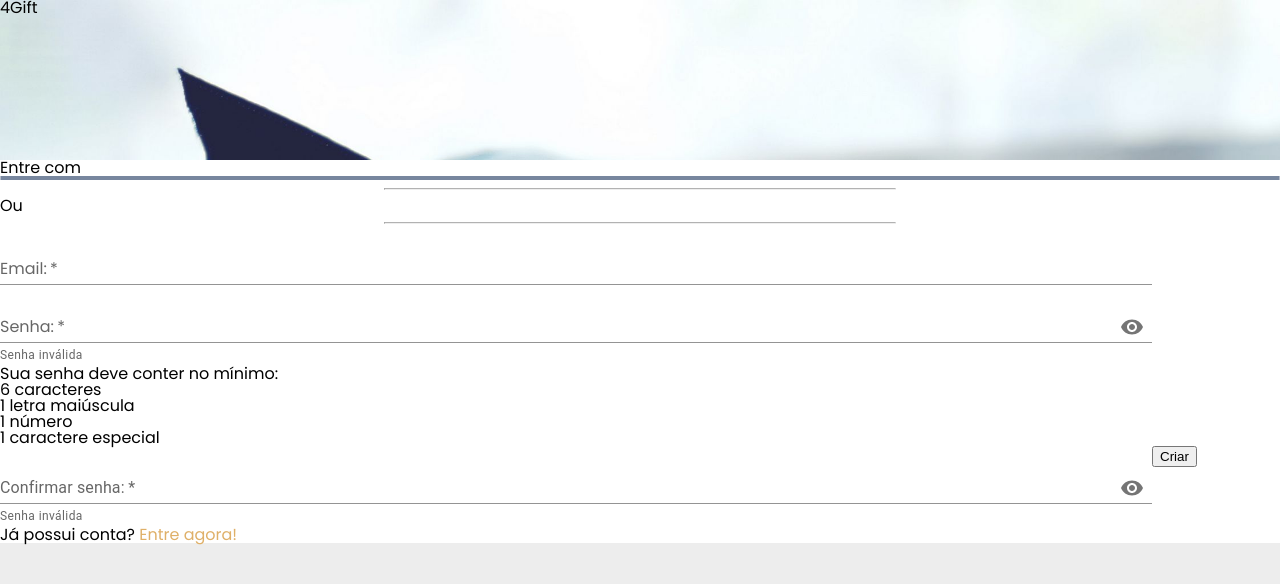
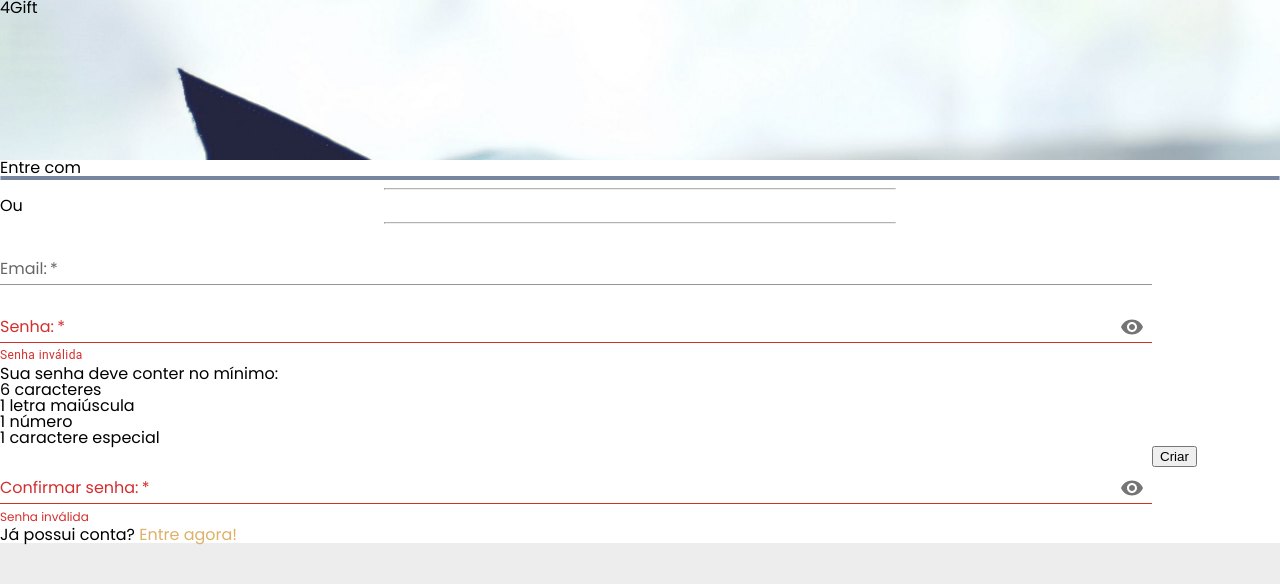
Before and after one commit to ana-pairo/4Gift, a React (Create React App) app in the folder client/: page /sign-up in a window 1280 px wide. Shown: the top 584 px of the page. Built offline with nearby package versions, Linux system fonts and the light colour scheme; a web font is replaced by a local one.

Commit message:
fix: variable error changed on signForm component

```diff
--- a/client/src/pages/Sign/components/SignInForm.js
+++ b/client/src/pages/Sign/components/SignInForm.js
@@ -7,9 +7,11 @@ import IconButton from "@mui/material/IconButton";
 import TextField from "@mui/material/TextField";
 import FormHelperText from "@mui/material/FormHelperText";
 import FormControl from "@mui/material/FormControl";
+import { ThemeProvider } from "@mui/material";
 import { useState } from "react";
 
 import { FormWrapper, SubmitButton } from "../styles/FormStyle";
+import { formTheme } from "./FormTheme";
 
 export default function SignInForm() {
   const [showPassword, SetShowPassword] = useState(false);
@@ -19,7 +21,7 @@ export default function SignInForm() {
     event.preventDefault();
   };
 
-  const error = true;
+  const error = false;
 
   return (
     <FormWrapper
@@ -27,6 +29,7 @@ export default function SignInForm() {
         console.log("submited");
       }}
     >
+      <ThemeProvider theme={formTheme}>
         <TextField
           required
           error={error}
@@ -36,12 +39,13 @@ export default function SignInForm() {
           variant="standard"
           sx={{ mt: "5px", width: "90%" }}
         />
-
+      </ThemeProvider>
       <FormControl
         sx={{ mt: "10px", width: "90%" }}
         variant="standard"
         error={error}
       >
+        <ThemeProvider theme={formTheme}>
           <InputLabel required htmlFor="standard-adornment-password">
             Senha:
           </InputLabel>
@@ -61,6 +65,7 @@ export default function SignInForm() {
               </InputAdornment>
             }
           />
+        </ThemeProvider>
         <FormHelperText error={error} id="component-helper-text">
           {error ? "Senha ou email inválidos" : ""}
         </FormHelperText>
--- a/client/src/pages/Sign/components/SignUpForm.js
+++ b/client/src/pages/Sign/components/SignUpForm.js
@@ -42,7 +42,7 @@ export default function SignUpForm() {
       <FormControl
         sx={{ mt: "10px", width: "90%" }}
         variant="standard"
-        error={false}
+        error={error}
       >
         <ThemeProvider theme={formTheme}>
           <InputLabel required htmlFor="standard-adornment-password">
@@ -65,7 +65,7 @@ export default function SignUpForm() {
             }
           />
         </ThemeProvider>
-        <FormHelperText error={false} id="component-helper-text">
+        <FormHelperText error={error} id="component-helper-text">
           {error ? "Senha inválida" : ""}
         </FormHelperText>
       </FormControl>
@@ -79,8 +79,9 @@ export default function SignUpForm() {
       <FormControl
         sx={{ mt: "10px", width: "90%" }}
         variant="standard"
-        error={false}
+        error={error}
       >
+        <ThemeProvider theme={formTheme}>
           <InputLabel required htmlFor="standard-adornment-password">
             Confirmar senha:
           </InputLabel>
@@ -101,9 +102,10 @@ export default function SignUpForm() {
               </InputAdornment>
             }
           />
-        <FormHelperText error={false} id="component-helper-text">
+          <FormHelperText error={error} id="component-helper-text">
             {error ? "Senha inválida" : ""}
           </FormHelperText>
+        </ThemeProvider>
       </FormControl>
       <SubmitButton type="submit">Criar</SubmitButton>
     </FormWrapper>
```
Lines whose indentation alone changed are shown as unchanged.
